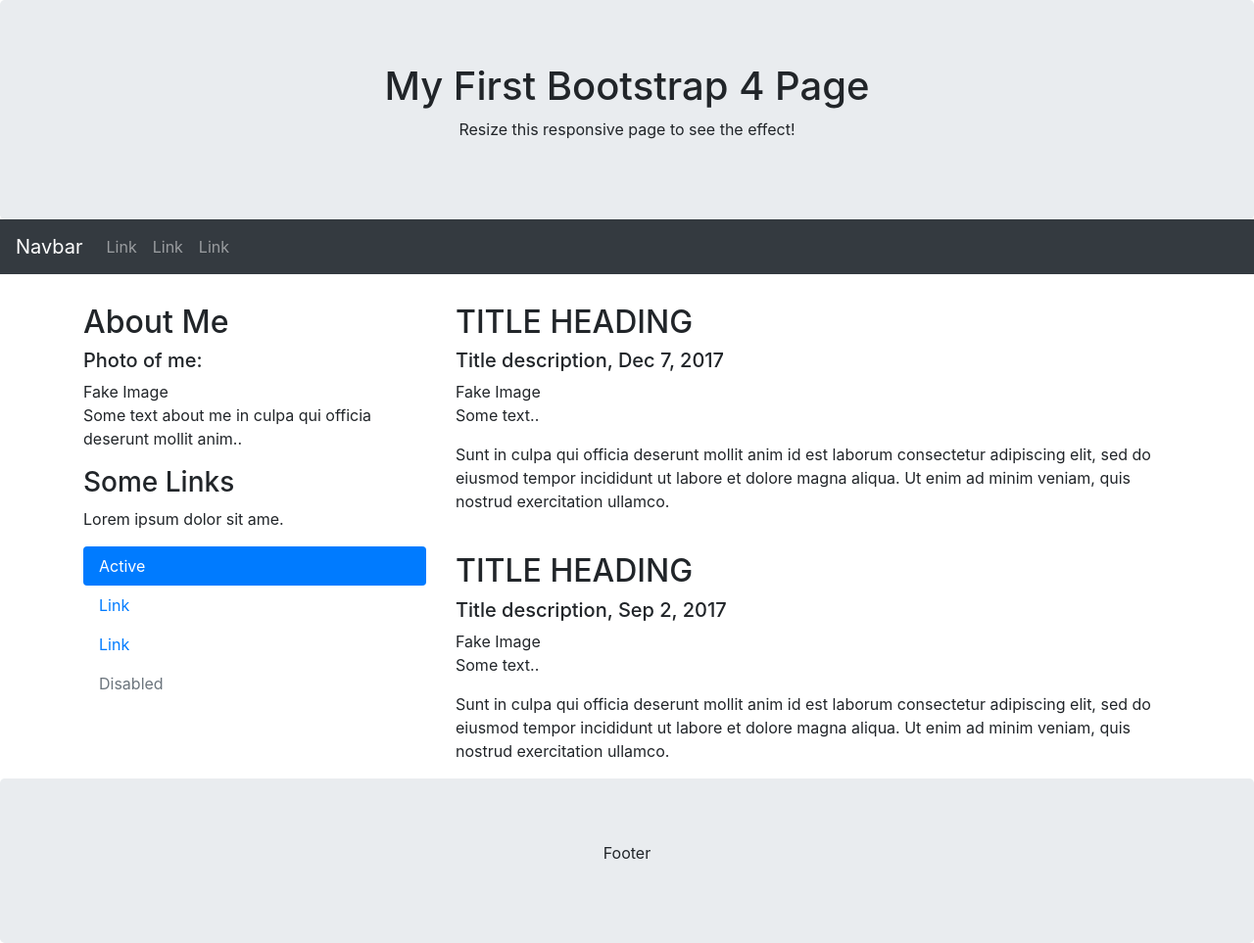
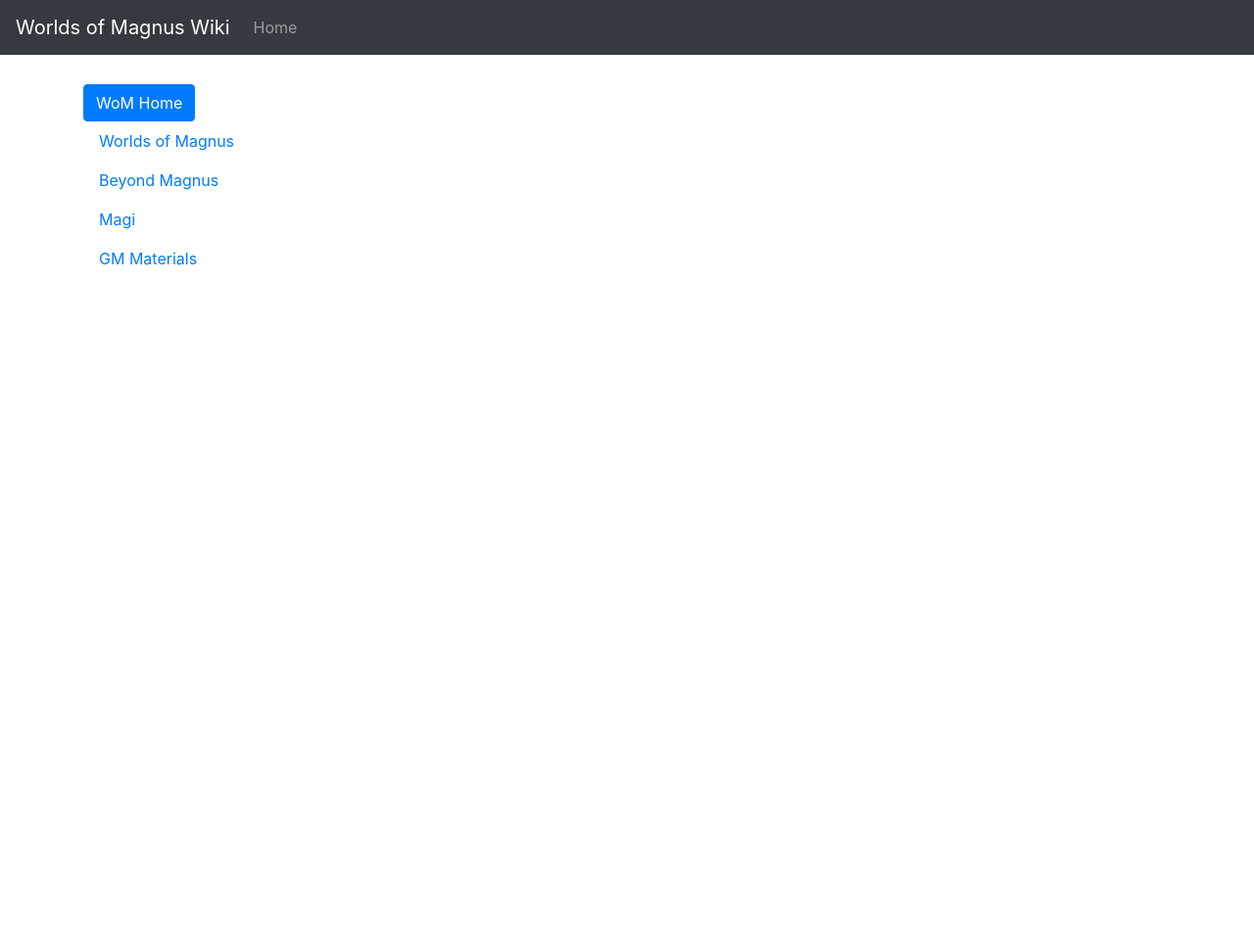
Before and after one commit to William-N/William-N.github.io, a plain HTML site: page dnd.html in a window 1280 px wide. Shown: the whole page at 98% size. After the commit the page ends 800 px from the top, so only its background shows below. Drawn offline with nearby package versions, Linux system fonts and the light colour scheme.

Commit message:
Wiki Collapsing Feature

```diff
--- a/dnd.html
+++ b/dnd.html
@@ -10,27 +10,15 @@
       <script src="https://maxcdn.bootstrapcdn.com/bootstrap/4.5.2/js/bootstrap.min.js"></script>
   </head>
   <body>
-
-<div class="jumbotron text-center" style="margin-bottom:0">
-    <h1>My First Bootstrap 4 Page</h1>
-    <p>Resize this responsive page to see the effect!</p>
-</div>
-
     <nav class="navbar navbar-expand-sm bg-dark navbar-dark">
-  <a class="navbar-brand" href="#">Navbar</a>
+      <a class="navbar-brand" href="dnd.html">Worlds of Magnus Wiki</a>
       <button class="navbar-toggler" type="button" data-toggle="collapse" data-target="#collapsibleNavbar">
         <span class="navbar-toggler-icon"></span>
       </button>
       <div class="collapse navbar-collapse" id="collapsibleNavbar">
         <ul class="navbar-nav">
           <li class="nav-item">
-        <a class="nav-link" href="#">Link</a>
-      </li>
-      <li class="nav-item">
-        <a class="nav-link" href="#">Link</a>
-      </li>
-      <li class="nav-item">
-        <a class="nav-link" href="#">Link</a>
+            <a class="nav-link" href="index.html">Home</a>
           </li>
         </ul>
       </div>
@@ -39,47 +27,54 @@
     <div class="container" style="margin-top:30px">
       <div class="row">
         <div class="col-sm-4">
-      <h2>About Me</h2>
-      <h5>Photo of me:</h5>
-      <div class="fakeimg">Fake Image</div>
-      <p>Some text about me in culpa qui officia deserunt mollit anim..</p>
-      <h3>Some Links</h3>
-      <p>Lorem ipsum dolor sit ame.</p>
           <ul class="nav nav-pills flex-column">
             <li class="nav-item">
-          <a class="nav-link active" href="#">Active</a>
+              <a class="btn btn-primary" type="button" data-toggle="collapse" data-target=".multi-collapse" aria-expanded="false" aria-controls="ciri wolin lokali osada gara">WoM Home</a>
             </li>
             <li class="nav-item">
-          <a class="nav-link" href="#">Link</a>
+              <div class="collapse multi-collapse" id="ciri">
+                <a class="btn btn-primary">Ciri </a>
+              </div>
             </li>
             <li class="nav-item">
-          <a class="nav-link" href="#">Link</a>
+              <div class="collapse multi-collapse" id="wolin">
+                <a class="btn btn-primary">Wolin </a>
+              </div>
             </li>
             <li class="nav-item">
-          <a class="nav-link disabled" href="#">Disabled</a>
+              <div class="collapse multi-collapse" id="lokali">
+                <a class="btn btn-primary">Lokali </a>
+              </div>
+            </li>
+            <li class="nav-item">
+              <div class="collapse multi-collapse" id="osada">
+                <a class="btn btn-primary">Osada </a>
+              </div>
+            </li>
+            <li class="nav-item">
+              <div class="collapse multi-collapse" id="gara">
+                <a class="btn btn-primary">Gara </a>
+              </div>
+            </li>
+            <li class="nav-item">
+              <a class="nav-link" href="dnd.html">Worlds of Magnus</a>
+            </li>
+            <li class="nav-item">
+              <a class="nav-link" href="#">Beyond Magnus</a>
+            </li>
+            <li class="nav-item">
+              <a class="nav-link" href="#">Magi</a>
+            </li>
+            <li class="nav-item">
+              <a class="nav-link" href="#">GM Materials</a>
             </li>
           </ul>
           <hr class="d-sm-none">
         </div>
         <div class="col-sm-8">
-      <h2>TITLE HEADING</h2>
-      <h5>Title description, Dec 7, 2017</h5>
-      <div class="fakeimg">Fake Image</div>
-      <p>Some text..</p>
-      <p>Sunt in culpa qui officia deserunt mollit anim id est laborum consectetur adipiscing elit, sed do eiusmod tempor incididunt ut labore et dolore magna aliqua. Ut enim ad minim veniam, quis nostrud exercitation ullamco.</p>
-      <br>
-      <h2>TITLE HEADING</h2>
-      <h5>Title description, Sep 2, 2017</h5>
-      <div class="fakeimg">Fake Image</div>
-      <p>Some text..</p>
-      <p>Sunt in culpa qui officia deserunt mollit anim id est laborum consectetur adipiscing elit, sed do eiusmod tempor incididunt ut labore et dolore magna aliqua. Ut enim ad minim veniam, quis nostrud exercitation ullamco.</p>
+
         </div>
       </div>
     </div>
-
-<div class="jumbotron text-center" style="margin-bottom:0">
-  <p>Footer</p>
-</div>
-
   </body>
 </html>
```
Lines whose indentation alone changed are shown as unchanged.
